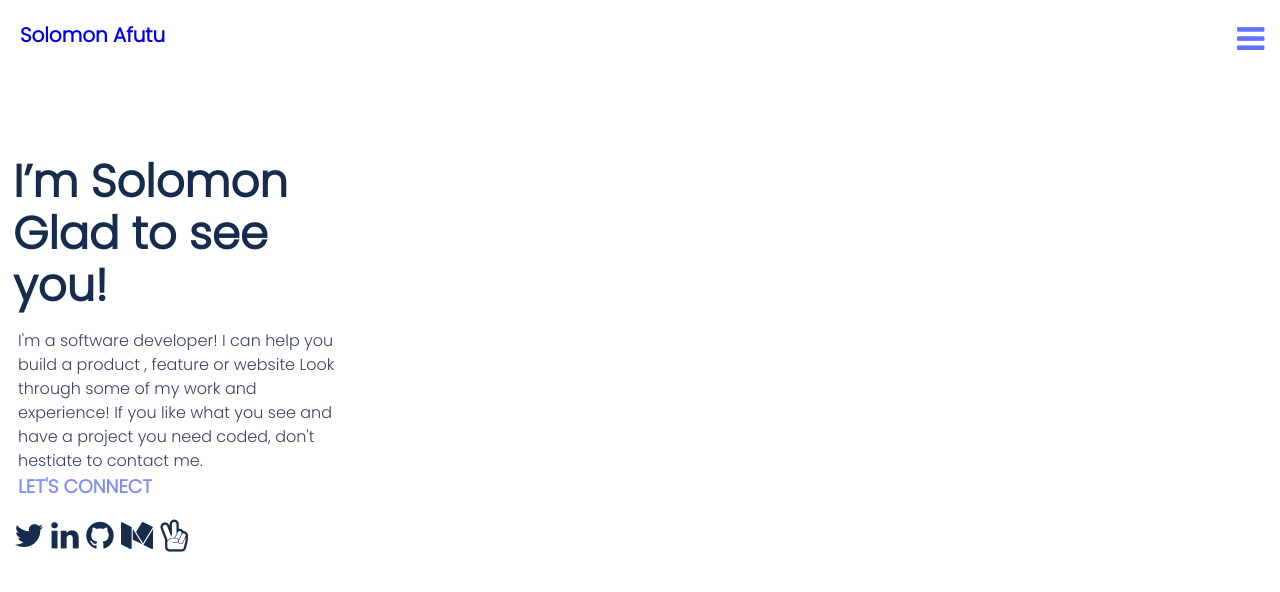
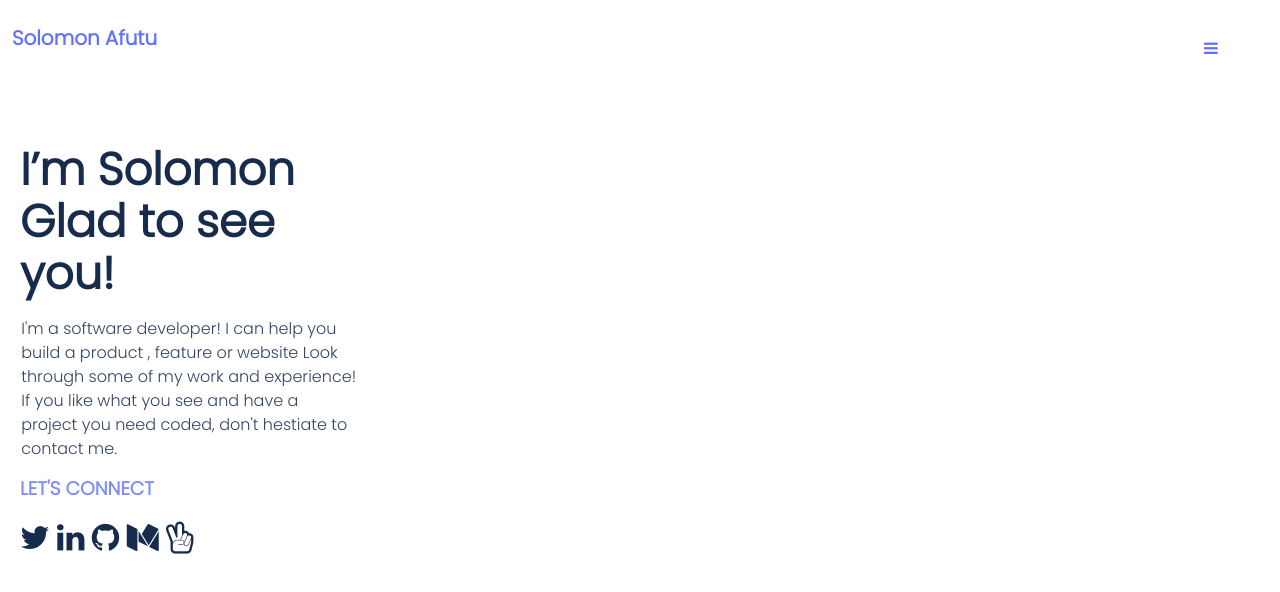
Before and after one commit to SolomonTheCoder/Microverse-Portfolio-project, a plain HTML site: page index.html in a window 1280 px wide. Drawn offline with Linux system fonts and the light colour scheme.

Commit message:
Changes maded

```diff
--- a/index.html
+++ b/index.html
@@ -15,10 +15,10 @@
     <header>
       <div class="Logo">
         <h4><a href="index.html">Solomon Afutu</a></h4>
-        <nav>
-          <i class="fa fa-bars fa-2x" aria-hidden="true"></i>
-        </nav>
       </div>
+      <nav>
+        <i class="fa fa-bars fa-1x" aria-hidden="true"></i>
+      </nav>
     </header>
     <section class="Header-main">
       <h1>
--- a/style.css
+++ b/style.css
@@ -2,35 +2,42 @@
 
 body {
   font-family: "Poppins", sans-serif;
+  margin: 0;
+  padding: 0;
+  background: #ffffff;
 }
 
 header {
   display: flex;
+  flex-direction: row;
+  justify-content: space-between;
+  align-items: center;
+  width: 375px;
   margin: 1px;
   padding: 1px;
 }
 
-.Logo h4 {
+.Logo a {
   font-size: 20px;
   color: #6070ff;
-  margin-top: 1px;
+  margin-top: px;
   padding: 10px;
 }
 
-nav {
+nav i {
   position: absolute;
+  top: 5%;
+  right: 5%;
   color: #6070ff;
-  top: 20px;
-  right: 20px;
-  width: 20px;
+  width: 12px;
   height: 3px;
-  margin: 3px;
+  margin-bottom: 20px;
 }
 
 .Header-main {
   background-image: url(header-shapes\ mobile.png);
   background-repeat: no-repeat;
-  width: 462px;
+  width: 375px;
   height: 687.15px;
   left: -34px;
   top: 104px;
@@ -38,7 +45,7 @@ nav {
 
 .Header-main h1 {
   margin-left: 5px;
-  width: 500px;
+  width: 375px;
   height: 150px;
   font-family: "Poppins", sans-serif;
   font-style: normal;
@@ -48,6 +55,7 @@ nav {
   display: flex;
   position: relative;
   top: 5%;
+  left: 4%;
   flex: none;
   order: 0;
   flex-grow: 0;
@@ -58,7 +66,7 @@ nav {
 .Header-main p {
   position: relative;
   top: 2.5%;
-  padding-right: 100px;
+  left: 3%;
   margin-left: 10px;
   margin-right: 30px;
   line-height: 24px;
@@ -67,13 +75,13 @@ nav {
 
 .Header-main h3 {
   color: #7f8cff;
-  margin-left: 10px;
-  margin-top: 5px;
+  margin-left: 20px;
+  margin-top: 30px;
 }
 
 .Header-main i {
   position: relative;
-  left: -8%;
+  left: -6%;
   color: #172b4d;
   margin-right: 3px;
 }
```
